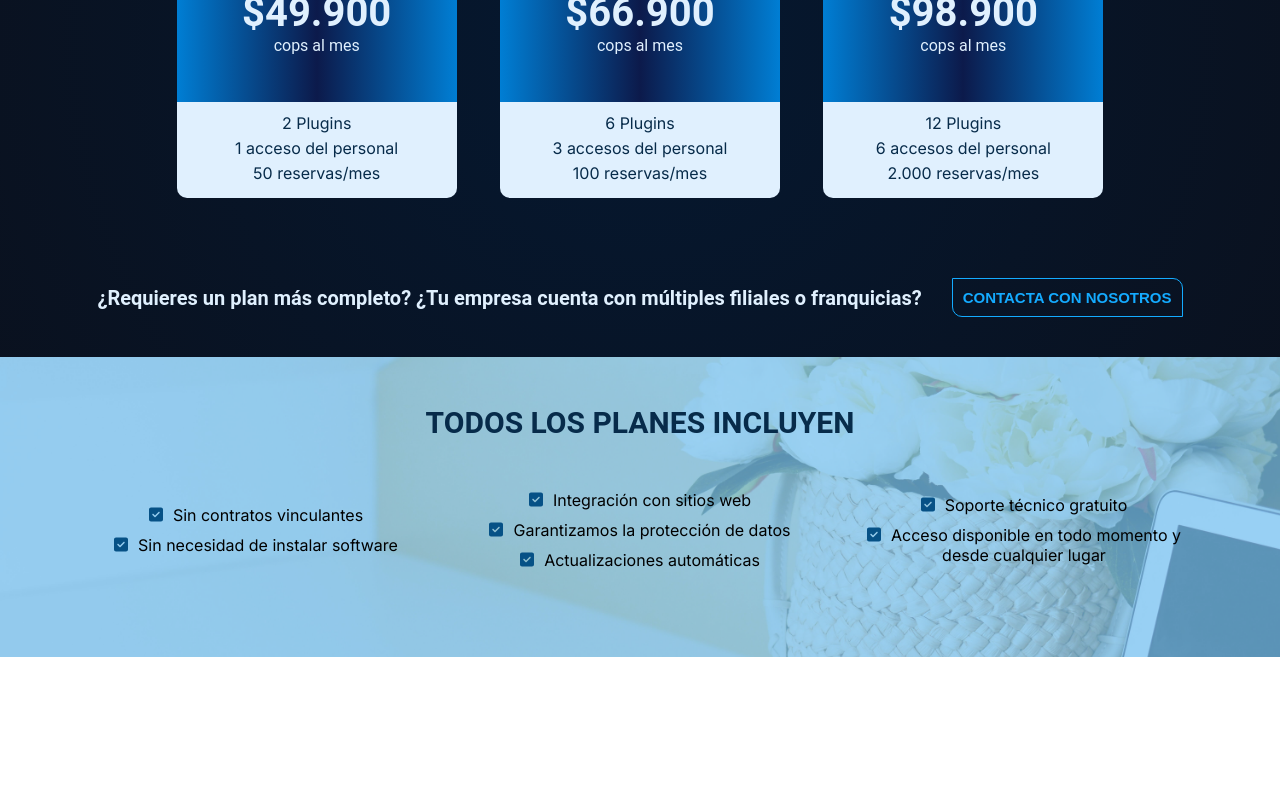
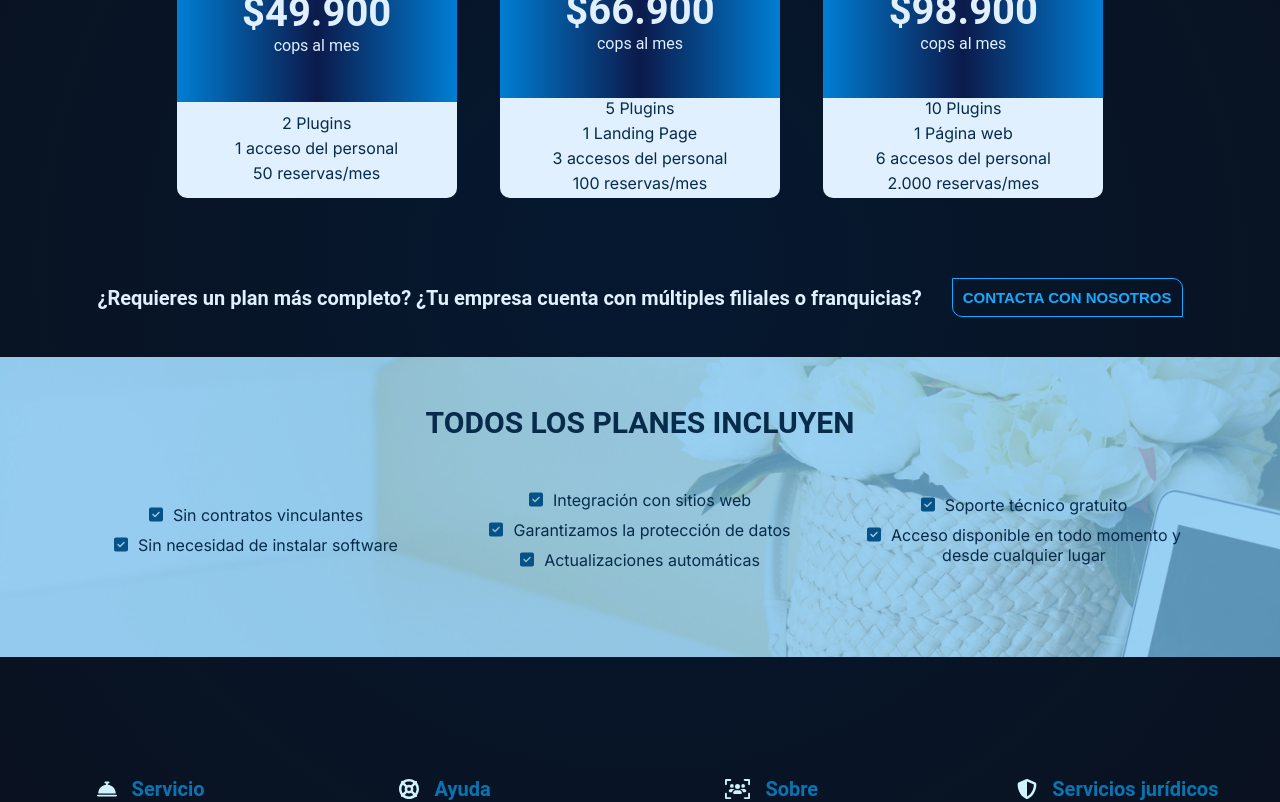
Before and after one commit to elkin123cmas/okdjfue254dyrhjk.netlify.app, a Next.js app: page /dashboard in a window 1280 px wide. Shown: the part 580-1382 px from the top of the page. Before the commit the page ends 1237 px from the top, so only its background shows below. Built offline with nearby package versions, Linux system fonts and the light colour scheme.

Commit message:
fix: prices add footer and fonts

```diff
--- a/app/dashboard/layout.tsx
+++ b/app/dashboard/layout.tsx
@@ -1,11 +1,13 @@
 import { FC } from "react";
 import Header from "../components/header";
+import Footer from "../components/footer";
 
 export default function Layout ({children} : {children: React.ReactNode}){
     return (
         <div>
             <Header></Header>
             {children}
+            <Footer></Footer>
         </div>
     )
 }
--- a/app/dashboard/page.tsx
+++ b/app/dashboard/page.tsx
@@ -53,7 +53,9 @@ const Precio: FC = () => {
           </div>
           <div className={styles.containListPricesDescription}>
             <ul className={styles.containListPrices}>
-              <li className={styles.listPrices}>6 Plugins</li>
+              <li className={styles.listPrices}>5 Plugins</li>
+              <li className={styles.listPrices}>1 Landing Page</li>
+
               <li className={styles.listPrices}>3 accesos del personal</li>
               <li className={styles.listPrices}>100 reservas/mes</li>
             </ul>
@@ -69,8 +71,10 @@ const Precio: FC = () => {
           </div>
           <div className={styles.containListPricesDescription}>
             <ul className={styles.containListPrices}>
-              <li className={styles.listPrices}>12 Plugins</li>
+              <li className={styles.listPrices}>10 Plugins</li>
+              <li className={styles.listPrices}>1 Página web</li>
               <li className={styles.listPrices}>6 accesos del personal</li>
+
               <li className={styles.listPrices}>2.000 reservas/mes</li>
             </ul>
           </div>
@@ -101,36 +105,62 @@ const Precio: FC = () => {
             <div className={styles.containIncludeIntern}>
               <ul className={styles.containListInclude}>
                 <li className={styles.listInclude}>
-                  <FontAwesomeIcon className={styles.iconCheck} icon={faSquareCheck} />Sin contratos vinculantes
+                  <FontAwesomeIcon
+                    className={styles.iconCheck}
+                    icon={faSquareCheck}
+                  />
+                  Sin contratos vinculantes
                 </li>
                 <li className={styles.listInclude}>
-                  <FontAwesomeIcon className={styles.iconCheck} icon={faSquareCheck} />Sin necesidad de instalar software
-                </li>
-
-              </ul>
-            </div>
-            <div className={styles.containIncludeIntern}>
-              <ul className={styles.containListInclude}>
-                <li className={styles.listInclude}>
-                  <FontAwesomeIcon className={styles.iconCheck} icon={faSquareCheck} />Integración con sitios web
-                </li>
-                <li className={styles.listInclude}>
-                  <FontAwesomeIcon className={styles.iconCheck} icon={faSquareCheck} />Garantizamos la protección de datos
-                </li>
-                <li className={styles.listInclude}>
-                  <FontAwesomeIcon className={styles.iconCheck} icon={faSquareCheck} />Actualizaciones automáticas
+                  <FontAwesomeIcon
+                    className={styles.iconCheck}
+                    icon={faSquareCheck}
+                  />
+                  Sin necesidad de instalar software
                 </li>
               </ul>
             </div>
             <div className={styles.containIncludeIntern}>
               <ul className={styles.containListInclude}>
                 <li className={styles.listInclude}>
-                  <FontAwesomeIcon className={styles.iconCheck} icon={faSquareCheck} />Soporte técnico gratuito
+                  <FontAwesomeIcon
+                    className={styles.iconCheck}
+                    icon={faSquareCheck}
+                  />
+                  Integración con sitios web
                 </li>
                 <li className={styles.listInclude}>
-                  <FontAwesomeIcon className={styles.iconCheck} icon={faSquareCheck} />Acceso disponible en todo momento y desde cualquier lugar
+                  <FontAwesomeIcon
+                    className={styles.iconCheck}
+                    icon={faSquareCheck}
+                  />
+                  Garantizamos la protección de datos
                 </li>
-
+                <li className={styles.listInclude}>
+                  <FontAwesomeIcon
+                    className={styles.iconCheck}
+                    icon={faSquareCheck}
+                  />
+                  Actualizaciones automáticas
+                </li>
+              </ul>
+            </div>
+            <div className={styles.containIncludeIntern}>
+              <ul className={styles.containListInclude}>
+                <li className={styles.listInclude}>
+                  <FontAwesomeIcon
+                    className={styles.iconCheck}
+                    icon={faSquareCheck}
+                  />
+                  Soporte técnico gratuito
+                </li>
+                <li className={styles.listInclude}>
+                  <FontAwesomeIcon
+                    className={styles.iconCheck}
+                    icon={faSquareCheck}
+                  />
+                  Acceso disponible en todo momento y desde cualquier lugar
+                </li>
               </ul>
             </div>
           </div>
--- a/app/styles/dashboard/precio.module.css
+++ b/app/styles/dashboard/precio.module.css
@@ -238,6 +238,7 @@
   text-align: center;
   list-style: none;
   padding-bottom: 1rem;
+  color: #072b4a;
 }
 @media screen and (max-width:480px) {
     .containOfferFree {
```
